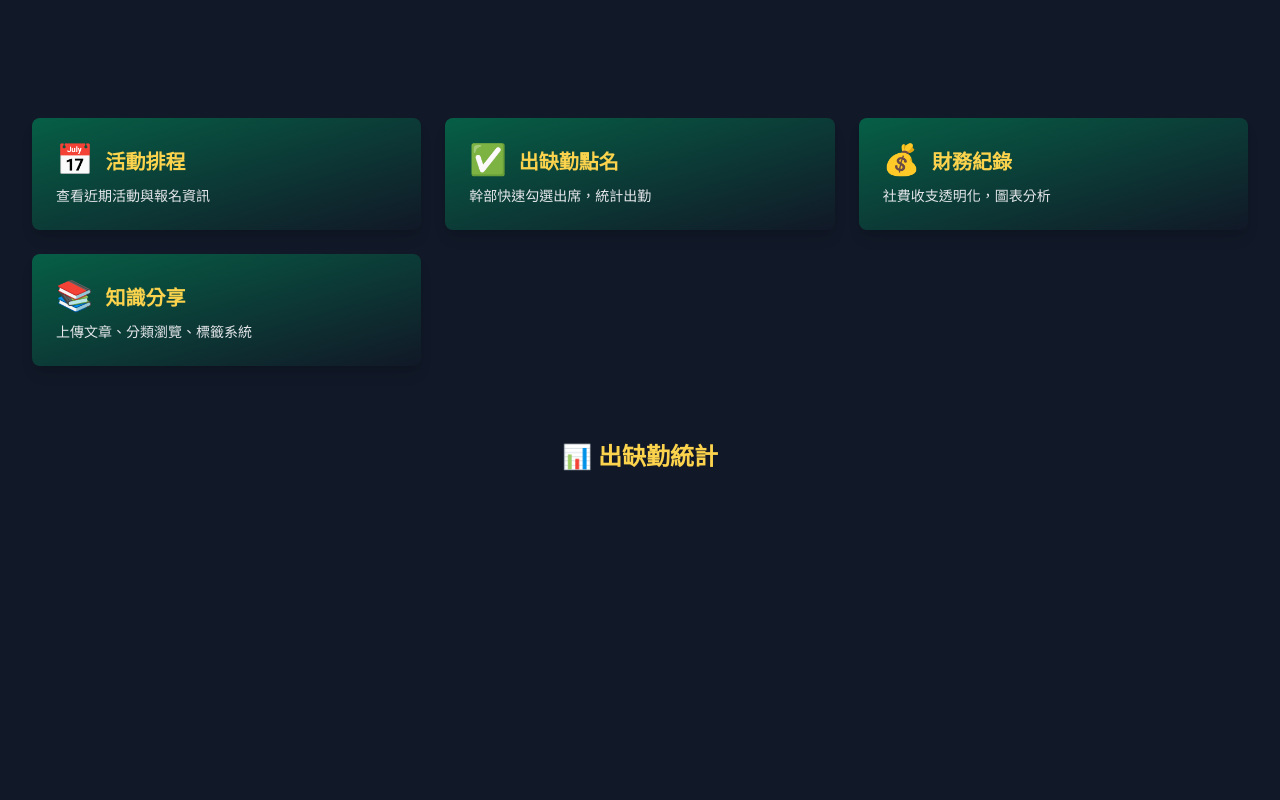
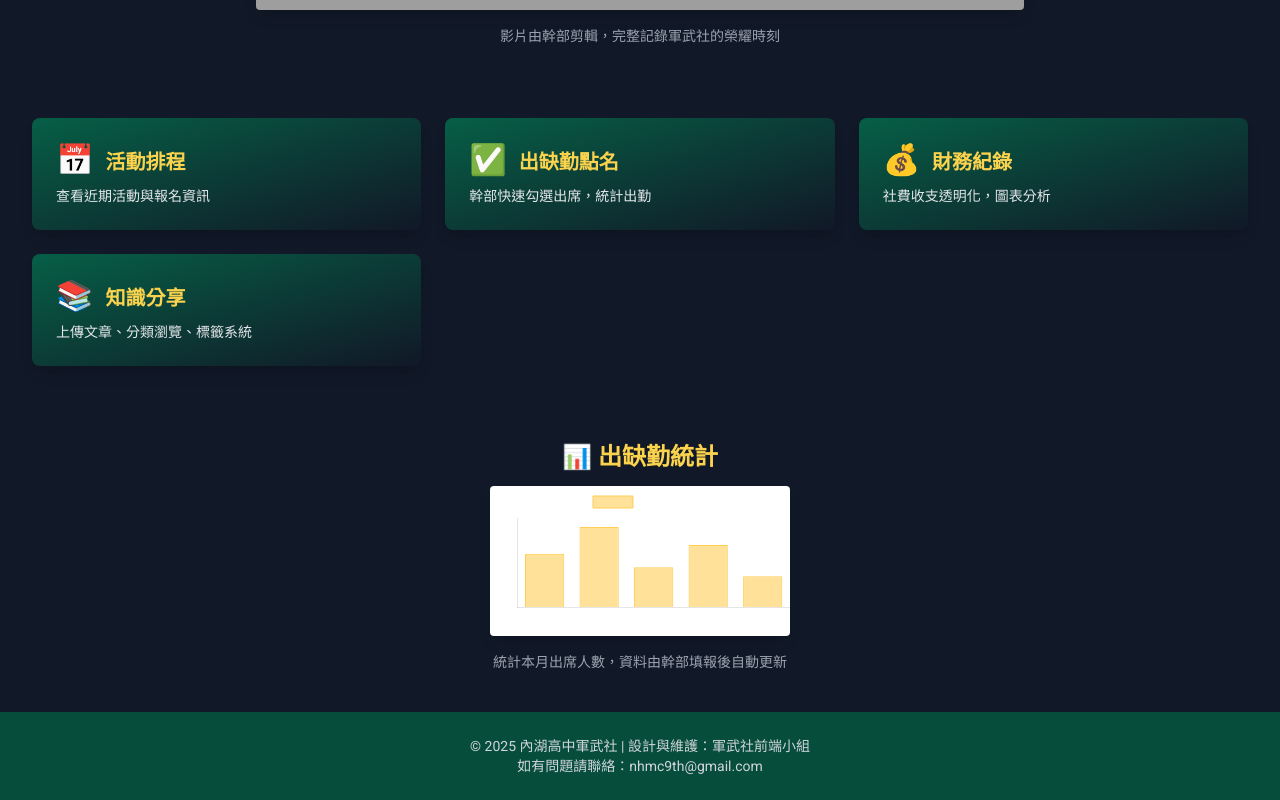
Before and after one commit to pyps0990-alt/nhmc.github.io, a plain HTML site: page index.html in a window 1280 px wide. Shown: the part 1366-2166 px from the top of the page. Before the commit the page ends 1892 px from the top, so only its background shows below. Drawn offline with nearby package versions, Linux system fonts and the light colour scheme; grey boxes are pictures that could not be loaded.

Commit message:
Update index.html

```diff
--- a/index.html
+++ b/index.html
@@ -115,7 +115,56 @@
     </a>
   </main>
 
-  <!-- 📊 出缺勤圖表 -->
-  <section class="py-10 px-4 md:px-8 text-center">
+   <!-- 📊 出缺勤圖表 -->
+  <section class="py-10 px-4 md:px-8 text-center" data-aos="fade-up">
     <h2 class="text-2xl font-bold text-yellow-300 mb-4">📊 出缺勤統計</h2>
-    <canvas
+    <canvas id="attendanceChart" class="mx-auto max-w-3xl bg-white rounded shadow-lg"></canvas>
+    <p class="text-gray-400 mt-4 text-sm">統計本月出席人數，資料由幹部填報後自動更新</p>
+  </section>
+
+  <!-- 📌 頁尾 -->
+  <footer class="bg-green-900 text-gray-300 text-center py-6 px-4 text-sm">
+    <p>© 2025 內湖高中軍武社 | 設計與維護：軍武社前端小組</p>
+    <p>如有問題請聯絡：nhmc9th@gmail.com</p>
+  </footer>
+
+  <!-- 🔧 Chart.js 初始化 -->
+  <script>
+    AOS.init(); // 啟用 AOS 動畫
+
+    const ctx = document.getElementById('attendanceChart').getContext('2d');
+    const attendanceChart = new Chart(ctx, {
+      type: 'bar',
+      data: {
+        labels: ['週一', '週二', '週三', '週四', '週五'],
+        datasets: [{
+          label: '出席人數',
+          data: [12, 18, 9, 14, 7], // 可改為 Firebase 串接資料
+          backgroundColor: 'rgba(255, 206, 86, 0.6)',
+          borderColor: 'rgba(255, 206, 86, 1)',
+          borderWidth: 1
+        }]
+      },
+      options: {
+        responsive: true,
+        scales: {
+          y: {
+            beginAtZero: true,
+            ticks: { color: '#fff' },
+            grid: { color: 'rgba(255,255,255,0.1)' }
+          },
+          x: {
+            ticks: { color: '#fff' },
+            grid: { color: 'rgba(255,255,255,0.1)' }
+          }
+        },
+        plugins: {
+          legend: {
+            labels: { color: '#fff' }
+          }
+        }
+      }
+    });
+  </script>
+</body>
+</html>
```
